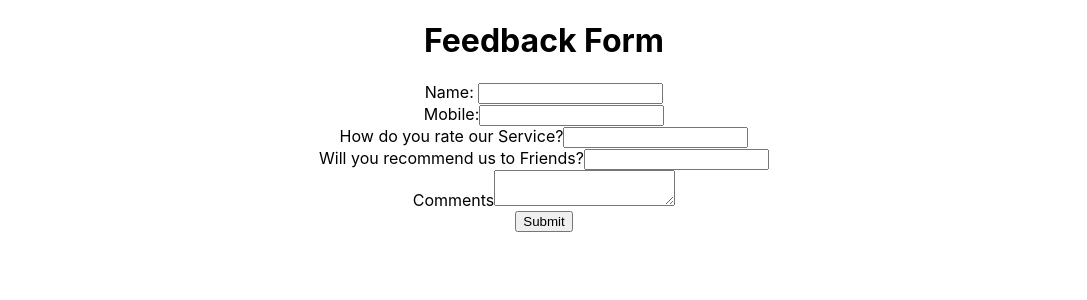
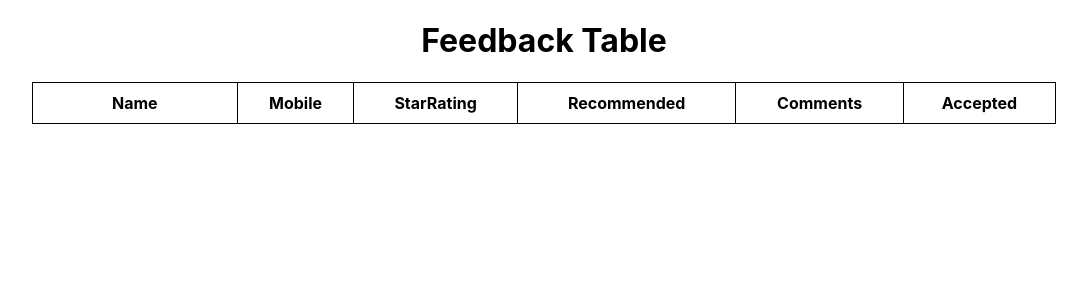
Before and after one commit to FatimaMary/feedback, a React (Create React App) app: page /table in a window 1280 px wide. Shown: the top 300 px of the page, without its empty margins (96-1183 px from the left). Built offline with nearby package versions, Linux system fonts and the light colour scheme.

Commit message:
Table created

```diff
--- a/src/App.css
+++ b/src/App.css
@@ -1,3 +1,32 @@
 .App {
   text-align: center;
 }
+
+.feedback-container {
+  display: flex;
+  flex-direction: column;
+}
+
+.feedback-table {
+  border-collapse: collapse;
+  border-spacing: 0;
+  width: 80%;
+  margin: 0 auto;
+  /* background-color: #edeade; */
+}
+
+th {
+  text-align: center;
+  padding: 10px;
+  border: 1px solid black;
+}
+
+td {
+  text-align: left;
+  padding: 10px;
+  border: 1px solid black;
+}
+
+th:first-child, td:first-child {
+  width: 20%;
+}
--- a/src/App.js
+++ b/src/App.js
@@ -1,10 +1,20 @@
+import { BrowserRouter, Route, Routes } from 'react-router-dom';
 import './App.css';
 import Feedbackform from './Components/Feedbackform';
+import FeedbackTable from './Components/FeedbackTable';
+
 
 function App() {
   return (
     <div className="App">
-      <Feedbackform/>
+      {/* <Feedbackform/>
+      <FeedbackTable/> */}
+      <BrowserRouter>
+        <Routes>
+          <Route path="/" element={<Feedbackform/>}/>
+          <Route path='/table' element={<FeedbackTable/>}/>
+        </Routes>
+      </BrowserRouter>
     </div>
   );
 }
--- /dev/null
+++ b/src/Components/FeedbackTable.js
@@ -0,0 +1,48 @@
+import React, { useState } from 'react'
+
+const getDatafromEntry = ( ) => {
+    const data = localStorage.getItem("feedback");
+    if (data) {
+      return JSON.parse(data);
+    } else {
+      return [];
+    }
+  };
+
+
+function FeedbackTable() {
+    const [data, setData] = useState(getDatafromEntry());
+  return (
+    <div className='feedback-container'>
+        <h1>Feedback Table</h1>
+        <table className='feedback-table'>
+          <thead>
+            <tr>
+              <th>Name</th>
+              <th>Mobile</th>
+              <th>StarRating</th>
+              <th>Recommended</th>
+              <th>Comments</th>
+              <th>Accepted</th>
+            </tr>
+          </thead>
+          <tbody>
+          {
+              data.map((list) => (
+                  <tr key={list} className='feedback-table'>
+                    <td>{list.name}</td>
+                    <td>{list.mobile}</td>
+                    <td>{list.starrating}</td>
+                    <td>{list.recommend}</td>
+                    <td>{list.comments}</td>
+                    <td></td>
+                  </tr>
+              ))
+          }
+          </tbody>
+        </table>
+    </div>
+  )
+}
+
+export default FeedbackTable
--- a/src/Components/Feedbackform.js
+++ b/src/Components/Feedbackform.js
@@ -1,4 +1,9 @@
 import React, { useState } from 'react'
+import StarRating from './StartRating';
+import ThumbUpOffAltIcon from '@mui/icons-material/ThumbUpOffAlt';
+import ThumbDownOffAltIcon from '@mui/icons-material/ThumbDownOffAlt';
+import { FontAwesomeIcon } from '@fortawesome/react-fontawesome';
+import { useNavigate } from 'react-router-dom';
 
 const getDatafromEntry = () => {
     const entry = localStorage.getItem("feedback");
@@ -14,6 +19,7 @@ function Feedbackform() {
     const [mobile, setMobile] = useState("");
     const [comments, setComments] = useState("");
     const [data, setData] = useState(getDatafromEntry());
+    const navigate = useNavigate();
 
     const handleSubmit = (e) => {
         e.preventDefault();
@@ -30,6 +36,7 @@ function Feedbackform() {
 
         localStorage.setItem("feedback", JSON.stringify([...data, newFeedback]));
         setData();
+        navigate("/table")
     }
 
   return (
@@ -46,11 +53,19 @@ function Feedbackform() {
             </div>
             <div className='form-div'>
                 <label className='form-div-label'>How do you rate our Service?</label>
-                <input className='form-div-input'/>
+                {/* <FontAwesomeIcon icon="fa-regular fa-star" />
+                <FontAwesomeIcon icon="fa-regular fa-star" />
+                <FontAwesomeIcon icon="fa-regular fa-star" />
+                <FontAwesomeIcon icon="fa-regular fa-star" />
+                <FontAwesomeIcon icon="fa-regular fa-star" /> */}
+                <StarRating className='form-div-input'/>
             </div>
             <div className='form-div'>
                 <label className='form-div-label'>Will you recommend us to Friends?</label>
-                <input className='form-div-input'/>
+                <div className='form-div-input'>
+                    <ThumbUpOffAltIcon/>
+                    <ThumbDownOffAltIcon/>
+                </div>
             </div>
             <div className='form-div'>
                 <label className='form-div-label'>Comments</label>
--- /dev/null
+++ b/src/Components/StarRating.css
@@ -0,0 +1,12 @@
+button {
+    background-color: transparent;
+    border: none;
+    outline: none;
+    cursor: pointer;
+  }
+  .on {
+    color: rgb(238, 36, 70);
+  }
+  .off {
+    color: #ccc;
+  }
--- /dev/null
+++ b/src/Components/StartRating.js
@@ -0,0 +1,29 @@
+import React, { useState } from "react";
+import './StarRating.css'
+
+const StarRating = () => {
+  const [rating, setRating] = useState(0);
+  const [hover, setHover] = useState(0);
+  return (
+    <div className="star-rating">
+      {[...Array(5)].map((star, index) => {
+        index += 1;
+        return (
+          <button
+            type="button"
+            key={index}
+            className={index <= (hover || rating) ? "on" : "off"}
+            onClick={() => setRating(index)}
+            onMouseEnter={() => setHover(index)}
+            onMouseLeave={() => setHover(rating)}
+            value={index}
+          >
+            <span className="star">&#9733;</span>
+          </button>
+        );
+      })}
+    </div>
+  );
+};
+
+export default StarRating;
```
Also changed, not shown: package.json (+8 -0 lines), 1 other file (tests, documents, lock files or other folders).
